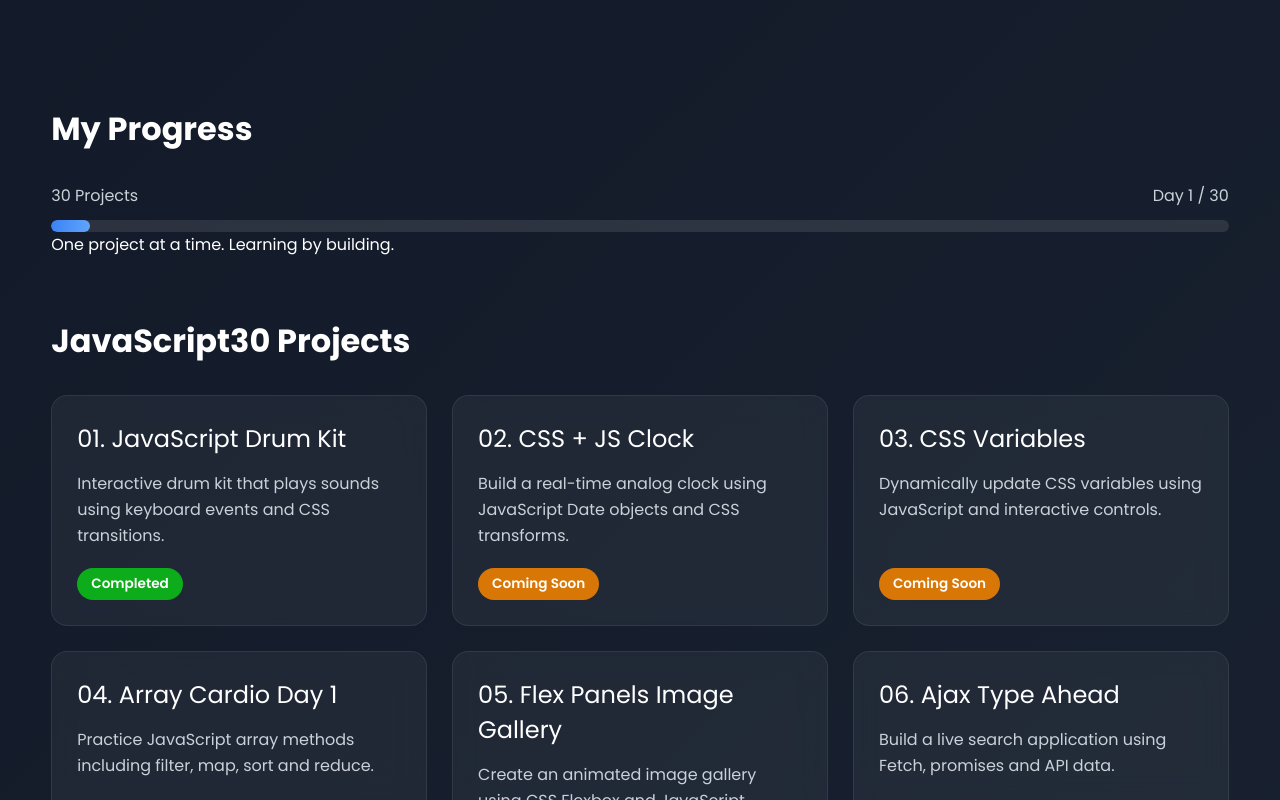
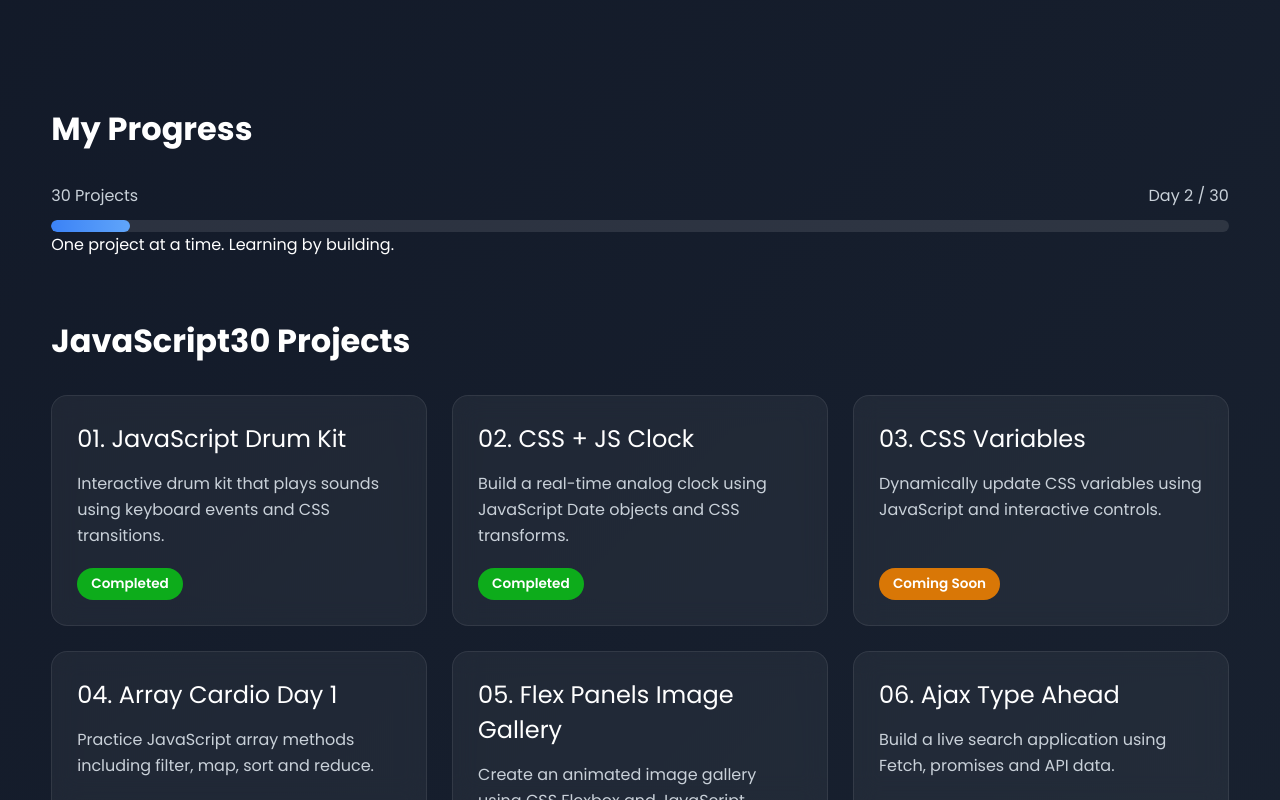
Before and after one commit to Ankith-Achar-27/JavaScript30, a plain HTML site: page index.html in a window 1280 px wide. Shown: the part 655-1455 px from the top of the page. Drawn offline with Linux system fonts and the light colour scheme.

Commit message:
updated link for css-js clock

```diff
--- a/index.html
+++ b/index.html
@@ -70,7 +70,7 @@
 
         <div class="progress-info">
             <span>30 Projects</span>
-            <span>Day 1 / 30</span>
+            <span>Day 2 / 30</span>
         </div>
 
         <div class="progress-bar">
@@ -103,12 +103,14 @@
 
             <!-- Day 2 -->
             <div class="card">
+                <a href="./02%20-%20CSS%20+%20JS%20Clock/">
                 <div class="title">02. CSS + JS Clock</div>
                 <div class="description">
                     Build a real-time analog clock using JavaScript Date
                     objects and CSS transforms.
                 </div>
-                <span class="badge coming">Coming Soon</span>
+                    <span class="badge completed">Completed</span>
+                </a>
             </div>
 
             <!-- Day 3 -->
--- a/style.css
+++ b/style.css
@@ -127,7 +127,7 @@ section h2 {
 }
 
 .progress-fill {
-    width: 3.3333%;
+    width: 6.666666%;
     height: 100%;
     background: linear-gradient(90deg, #3b82f6, #60a5fa);
     border-radius: 20px;
```
